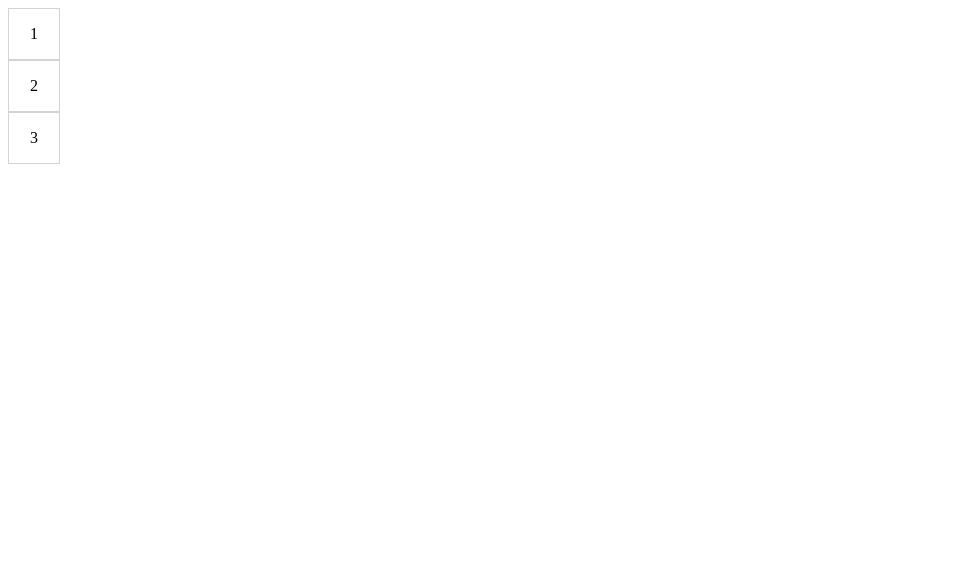
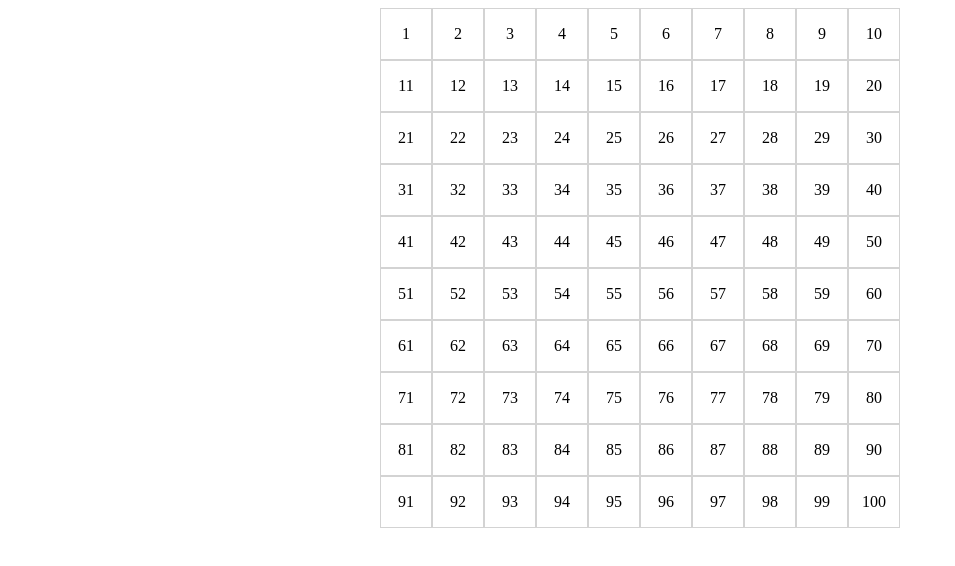
Before and after one commit to HunorMarton/minesweeper, a Vue app: page / in a window 1280 px wide. Shown: the top 566 px of the page, without its empty margins (0-955 px from the left). Built offline with nearby package versions, Linux system fonts and the light colour scheme.

Commit message:
The minefield

```diff
--- a/src/App.vue
+++ b/src/App.vue
@@ -1,8 +1,8 @@
 <template>
   <div id="app">
-    <Tile :index="1" />
-    <Tile :index="2" />
-    <Tile :index="3" />
+    <div class="board">
+      <Tile v-for="index in 100" :key="index" :index="index" />
+    </div>
   </div>
 </template>
 
@@ -16,3 +16,17 @@ export default {
   },
 };
 </script>
+
+<style scoped>
+#app {
+  display: flex;
+  align-items: center;
+  justify-content: center;
+}
+
+.board {
+  display: grid;
+  grid-template-rows: repeat(10, auto);
+  grid-template-columns: repeat(10, auto);
+}
+</style>
```
